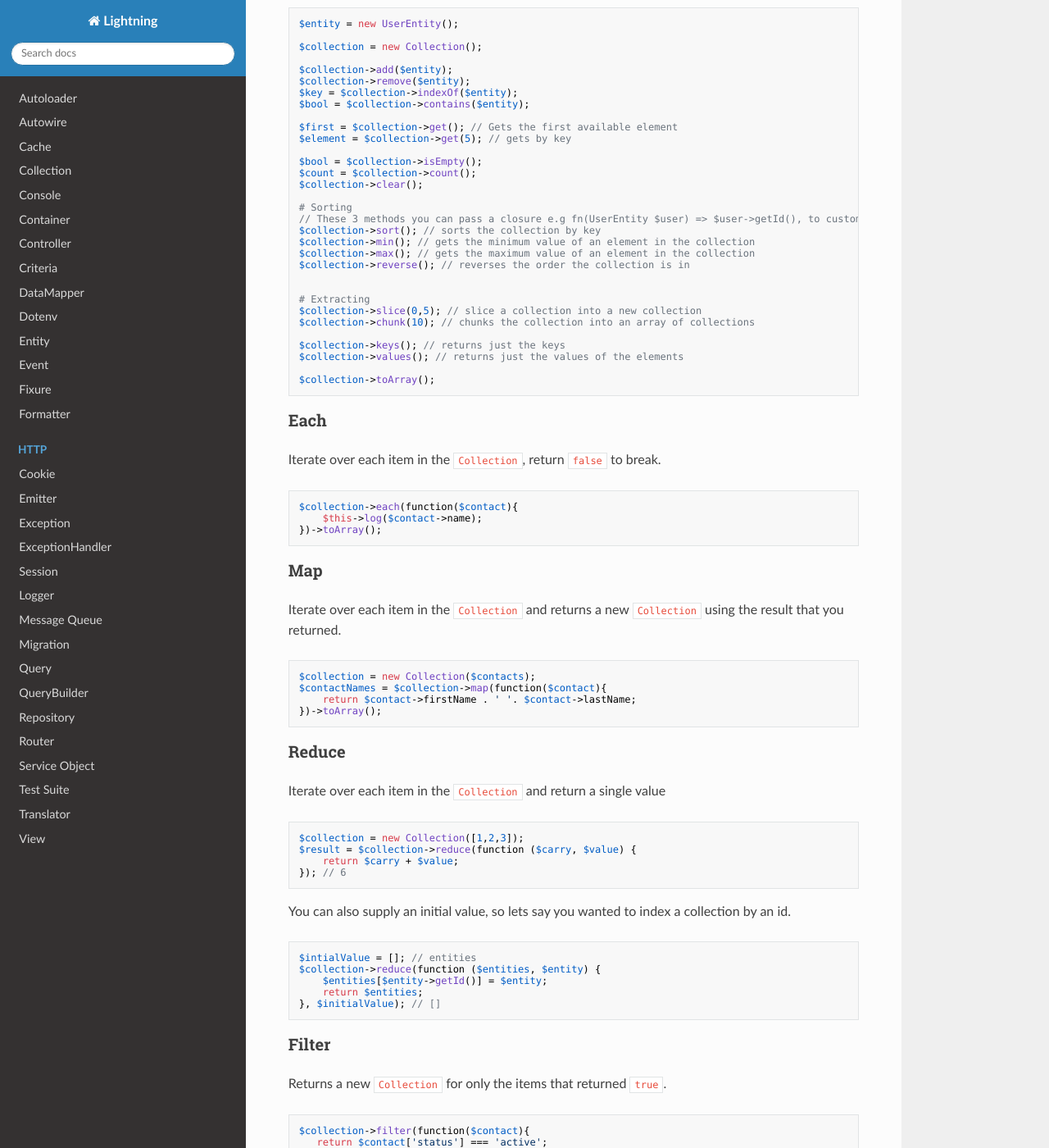
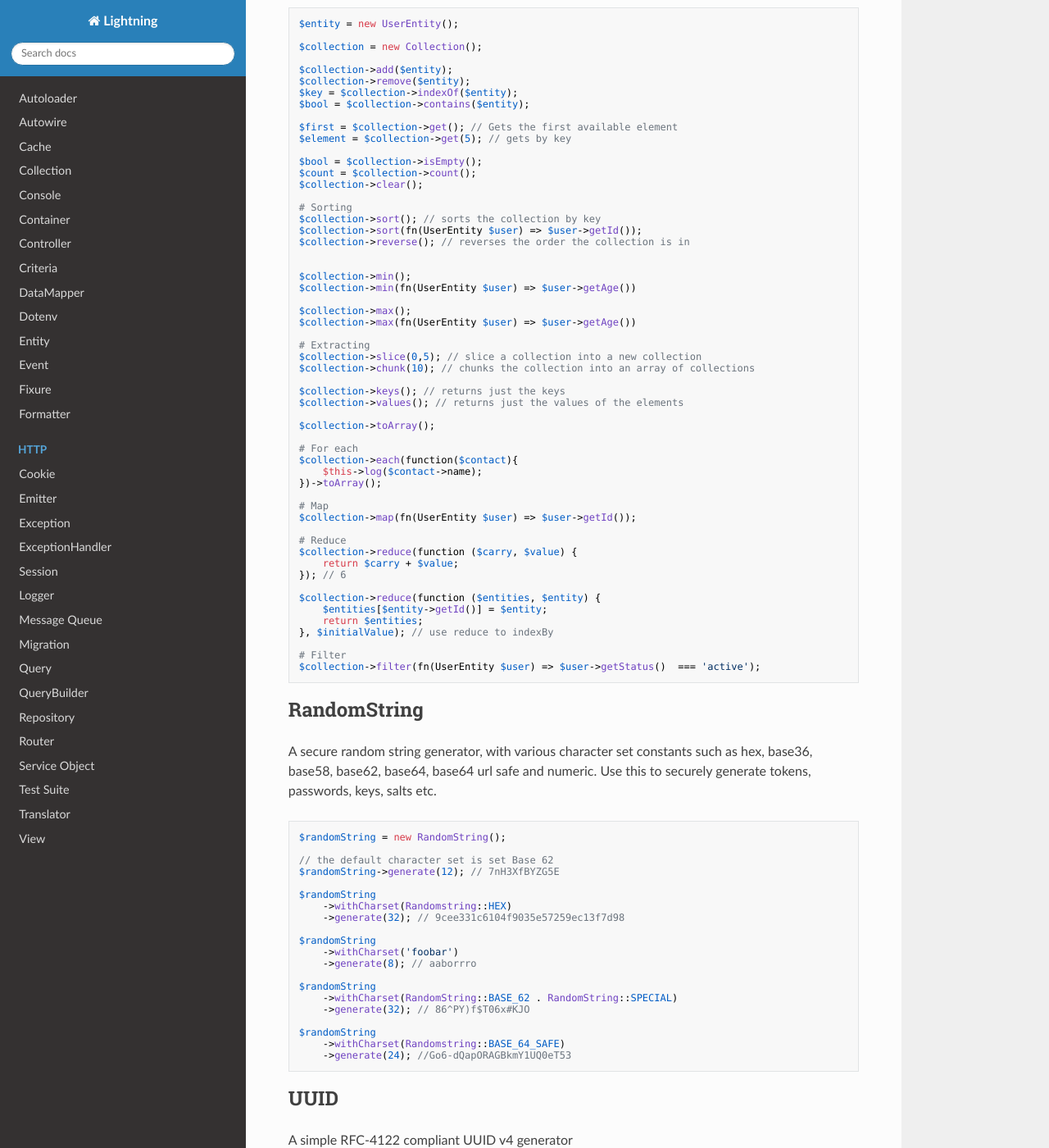
Before and after one commit to jamielsharief/lightning, an MkDocs documentation site: the page built from docs/utilities.md, in a window 1280 px wide and 1400 px high, scrolled down 327 px. Shown: the whole window at 82% size. Built offline with MkDocs 1.6.1, drawn with Linux system fonts in a browser that asks for light colours; nearby versions of some CDN libraries; some of the changed text lies outside the part shown.

Commit message:
cleaned up

````diff
--- a/docs/utilities.md
+++ b/docs/utilities.md
@@ -24,12 +24,16 @@ $count = $collection->count();
 $collection->clear();
 
 # Sorting
-// These 3 methods you can pass a closure e.g fn(UserEntity $user) => $user->getId(), to customise the value used.
 $collection->sort(); // sorts the collection by key
-$collection->min(); // gets the minimum value of an element in the collection
-$collection->max(); // gets the maximum value of an element in the collection
+$collection->sort(fn(UserEntity $user) => $user->getId());
 $collection->reverse(); // reverses the order the collection is in
 
+
+$collection->min();
+$collection->min(fn(UserEntity $user) => $user->getAge())
+
+$collection->max();
+$collection->max(fn(UserEntity $user) => $user->getAge())
 
 # Extracting
 $collection->slice(0,5); // slice a collection into a new collection
@@ -39,72 +43,27 @@ $collection->keys(); // returns just the keys
 $collection->values(); // returns just the values of the elements
 
 $collection->toArray();
-```
 
-### Each
-
-Iterate over each item in the `Collection`, return `false` to break.
-
-```php
+# For each
 $collection->each(function($contact){
     $this->log($contact->name);
 })->toArray();
-```
 
-### Map
+# Map
+$collection->map(fn(UserEntity $user) => $user->getId());
 
-Iterate over each item in the `Collection` and returns a new `Collection` using the result that you returned.
-
-```php
-$collection = new Collection($contacts);
-$contactNames = $collection->map(function($contact){
-    return $contact->firstName . ' '. $contact->lastName;
-})->toArray();
-```
-
-### Reduce
-
-Iterate over each item in the `Collection` and return a single value
-
-```php
-$collection = new Collection([1,2,3]);
-$result = $collection->reduce(function ($carry, $value) {
+# Reduce
+$collection->reduce(function ($carry, $value) {
     return $carry + $value;
 }); // 6
-```
 
-You can also supply an initial value, so lets say you wanted to index a collection by an id.
-
-```php
-$intialValue = []; // entities
 $collection->reduce(function ($entities, $entity) {
     $entities[$entity->getId()] = $entity;
     return $entities;
-}, $initialValue); // []
-```
+}, $initialValue); // use reduce to indexBy
 
-### Filter
-
-Returns a new `Collection` for only the items that returned `true`.
-
-```php
-$collection->filter(function($contact){
-   return $contact['status'] === 'active';
-})->toArray();
-```
-
-### Passing closures
-
-The `min`, `max` and `sort` methods also support passing a closure .
-
-```php
-$closure = function(Entity $contact){
-   return $contact->getAge();
-};
-
-$collection->min($closure);
-$collection->max($closure);
-$collection->sort($closure);
+# Filter
+$collection->filter(fn(UserEntity $user) => $user->getStatus()  === 'active');
 ```
 
 ## RandomString
````
Also changed, not shown: 1 other file.
